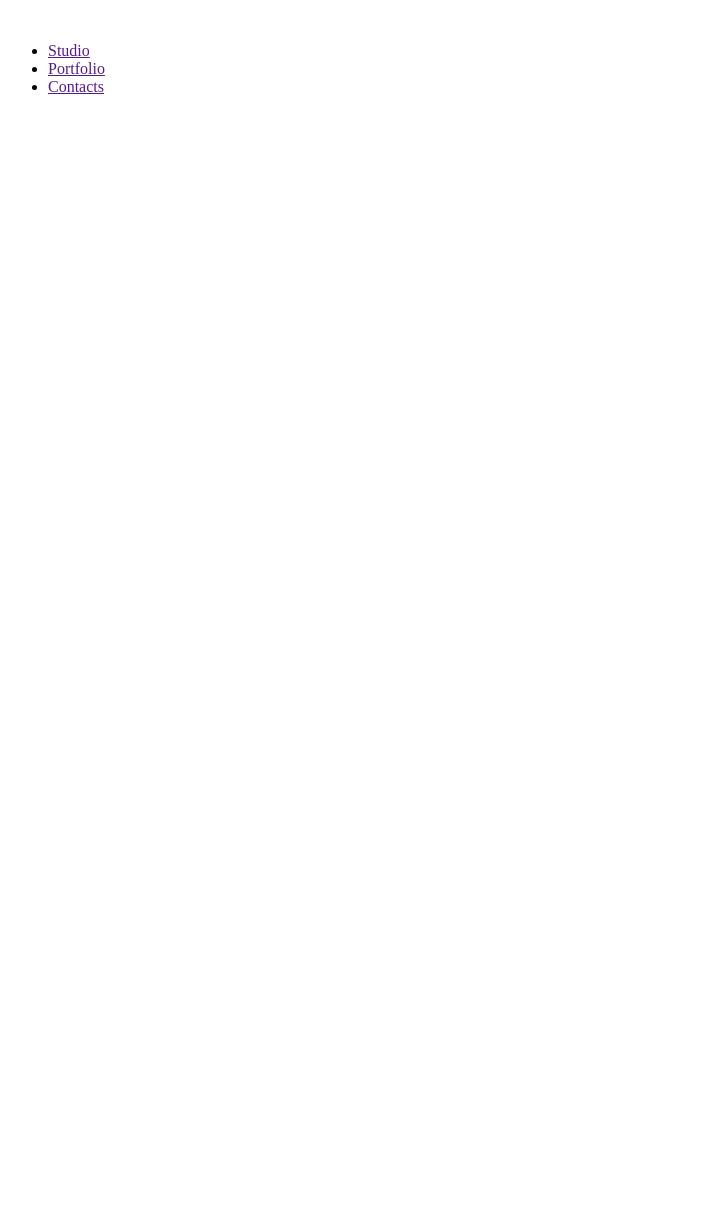
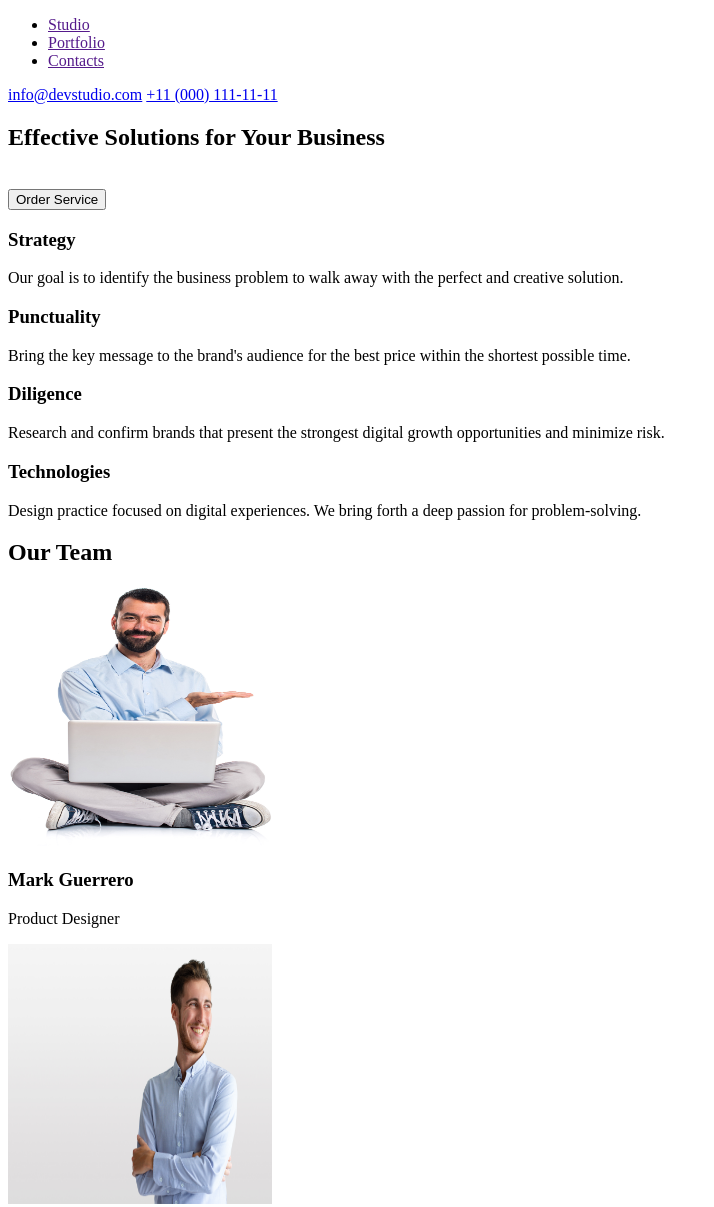
Before and after one commit to petronela88/goit-markup-hw-01, a plain HTML site: page index.html in a window 1280 px wide. Shown: the top 1207 px of the page, without its empty margins (0-714 px from the left). Before the commit the page ends 800 px from the top, so only its background shows below. Drawn offline with Linux system fonts and the light colour scheme.

Commit message:
First stage is finished

```diff
--- a/index.html
+++ b/index.html
@@ -7,17 +7,97 @@
 </head>
 <body>
     <header>
-        <img src="" alt="">
+        <nav>
+            <ul>
+                <li><a href="">Studio</a></li>
+                <li><a href="">Portfolio</a></li>
+                <li><a href="">Contacts</a></li>
+            </ul>
+        </nav>
+        <a href="email:info@devstudio.com">info@devstudio.com</a>
+        <a href="tel:+11(000)111-11-11">+11 (000) 111-11-11</a>
     </header>
     <main>
-        <ul>
-            <li><a href="">Studio</a></li>
-            <li><a href="">Portfolio</a></li>
-            <li><a href="">Contacts</a></li>
-        </ul>
+        <section>
+            <h1>Effective Solutions for Your Business</h1><br>
+            <button>Order Service</button>
+        </section>
+
+        <section>
+            <div>
+                <h3>Strategy</h3>
+            </div>
+            <div>
+                <p> Our goal is to identify the business
+                    problem to walk away with the perfect
+                    and creative solution.
+                </p>
+            </div>
+            <div>
+                <h3>Punctuality</h3>
+            </div>
+            <div>
+                <p>Bring the key message to the brand's
+                    audience for the best price within
+                    the shortest possible time.
+                </p>
+            </div>
+            <div>
+                <h3>Diligence</h3>
+            </div>
+            <div>
+                <p>Research and confirm brands
+                   that present the strongest digital
+                   growth opportunities and minimize risk.
+                </p>
+            </div>
+            <div>
+                <h3>Technologies</h3>
+            </div>
+            <div>
+                <p>Design practice focused
+                    on digital experiences. We bring
+                    forth a deep passion for problem-solving.
+                </p>
+            </div>
+        </section>
+        <section>
+                <h2>Our Team</h2>
+
+                <img src="image/img1.jpeg" alt="img1" width="264" height="260" >
+                <div>
+                    <h3>Mark Guerrero</h3>
+                    <p>Product Designer</p>
+                </div>
+
+
+                <img src="image/img2.jpeg" alt="img2" width="264" height="260" >
+                <div>
+                    <h3>Tom Ford</h3>
+                    <p>Front Developer</p>
+                </div>
+
+
+                <img src="image/img3.jpeg" alt="img3" width="264" height="260" >
+                <div>
+                    <h3>Camila Garcia</h3>
+                    <p>Marketing</p>
+                </div>
+
+
+                <img src="image/img4.jpeg" alt="img4" width="264" height="260" >
+                <div>
+                    <h3>Daniel Wilson</h3>
+                    <p>UI Designer</p>
+                </div>
+
+        </section>
     </main>
     <footer>
-        <img src="" alt="">
+        <p>WEB<span>STUDIO</span></p>
+        <p>Increase the flow of customers
+            and sales for your business with
+            digital marketing & growth solutions.</p>
     </footer>
 </body>
 </html>
```
Also changed, not shown: image/img1.jpeg (added), image/img2.jpeg (added), 4 other files.
